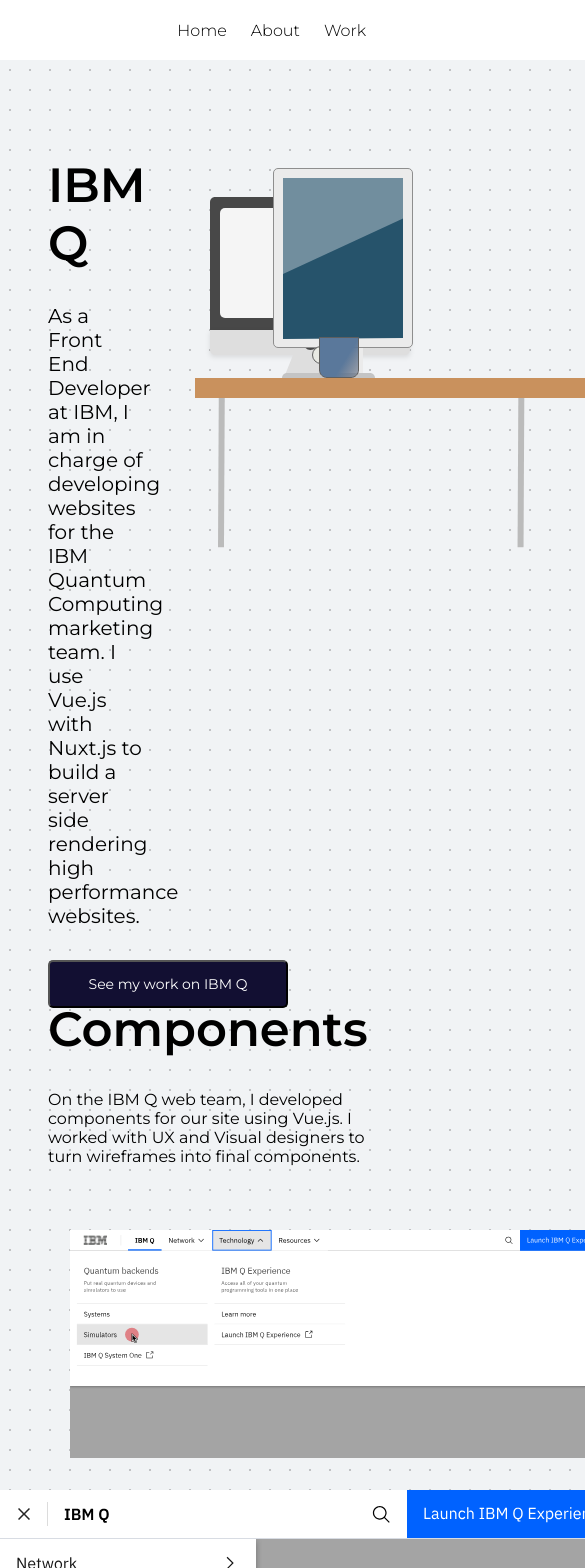
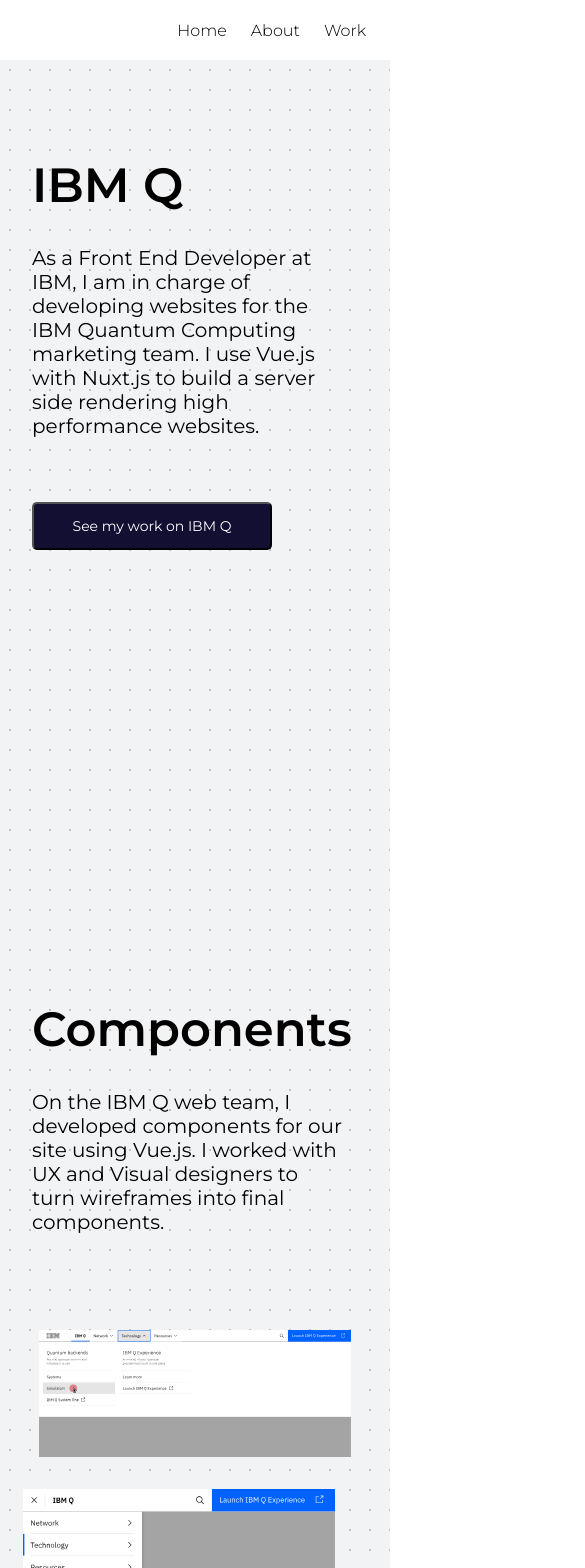
Before and after one commit to eabenojar/abeno, a Vue app: page /ibmq in a window 390 px wide. Shown: the top 1568 px of the page, 585 px wide, since content can reach past the window. Built offline with nearby package versions, Linux system fonts and the light colour scheme.

Commit message:
Added mobile view for ibm projects

```diff
--- a/src/views/Home.vue
+++ b/src/views/Home.vue
@@ -1251,7 +1251,7 @@
     width: 100vw;
     /* background: lightsalmon; */
     display: flex;
-    justify-content: center;
+    justify-content: flex-start;
     align-items: flex-start;
     flex-direction: column;
   }
--- a/src/views/IBMQ.vue
+++ b/src/views/IBMQ.vue
@@ -297,7 +297,6 @@
   width: 100vw;
   display: flex;
   flex-direction: row;
-}
   .ibmq-introduction__content {
     width: 50vw;
     height: 100vh;
@@ -307,6 +306,8 @@
     height: 100vh;
     position: relative;
   }
+}
+
 .ibmq-introduction__content--title {
   font-family: Montserrat, sans-serif;
   font-weight: 600;
@@ -332,7 +333,7 @@
   .ibmq-components__description {
     font-family: Montserrat, sans-serif;
     font-weight: 400;
-    font-size: 1rem;
+    font-size: 1.25rem;
     margin: 2rem 0 0 0;
     padding: 0 3rem;
     width: 50%;
@@ -368,7 +369,7 @@
   .ibmq-projects-content__description {
     font-family: Montserrat, sans-serif;
     font-weight: 400;
-    font-size: 1rem;
+    font-size: 1.25rem;
     margin: 2rem 0 0 0;
     padding: 0 3rem;
     width: 50%;
@@ -376,7 +377,8 @@
 }
 .ibmq-projects {
   height: 100vh;
-  width: 100vw;
+  width: 100%;
+  margin: 0;
   @include flex-grid(center, center);
   flex-direction: row;
   flex-wrap: wrap;
@@ -397,7 +399,6 @@
   margin: 2rem 1rem 2rem 1rem;
   box-shadow: 10px 10px 10px rgba(0, 0, 0, 0.1);
   position: relative;
-  // @include flex-grid(flex-end, none);
   flex-direction: column;
   background: blue;
   border-radius: 4px;
@@ -465,7 +466,6 @@
   left: 60%;
   bottom: calc(60% + 20px);
   animation: 4s ease 0s 1 fadeInLeft;
-  /* animation-iteration-count: infinite; */
 }
 #tall-monitor {
   position: absolute;
@@ -510,4 +510,214 @@
     transform: translateY(0);
   }
 }
+@media only screen and (max-width: 960px) {
+  .ibmq-projects {
+    min-height: 100vh;
+    height: auto;
+    width: 100%;
+    padding: 4rem 0;
+    margin: 0;
+    @include flex-grid(center, center);
+    flex-direction: column;
+    // flex-wrap: wrap;
+
+    .ibmq-projects__box--title,
+    .ibmq-projects__box--description {
+      color: #fff;
+      margin: 2rem 1rem 2rem 1rem;
+      top: 2rem;
+      font-family: Montserrat, sans-serif;
+      z-index: 1000;
+      position: relative;
+    }
+  }
+  .ibmq-introduction {
+    height: 100vh;
+    width: 100vw;
+    display: flex;
+    flex-direction: column;
+    .ibmq-introduction__content {
+      width: 100vw;
+      height: 100vh;
+    }
+    .ibmq-introduction__image {
+      width: 60%;
+      padding: 0 2rem;
+      height: 100vh;
+      position: relative;
+    }
+  }
+  .ibmq-components__images {
+    width: 100%;
+    height: auto;
+    display: flex;
+    justify-content: center;
+    // flex-direction: column;
+    align-items: center;
+    flex-wrap: wrap;
+    #desktop-navbar {
+      width: 80%;
+      margin: 4rem 0 2rem 0;
+    }
+    #tablet-navbar {
+      width: 80%;
+      max-width: 500px;
+      margin: 0 2rem 2rem 0;
+    }
+    #mobile-navbar {
+      width: 80%;
+      max-width: 300px;
+      margin: 2rem;
+    }
+  }
+  #table {
+    position: absolute;
+    left: auto;
+    width: 80%;
+    bottom: 60%;
+    animation: 2s ease 0s 1 fadeInLeft;
+  }
+  #macbook {
+    position: absolute;
+    left: 15%;
+    width: 35%;
+    bottom: calc(60% + 10px);
+    animation: 3s ease 0s 1 fadeInDown;
+  }
+  #coffee-cup {
+    position: absolute;
+    left: 70%;
+    bottom: calc(60% + 10px);
+    animation: 4s ease 0s 1 fadeInLeft;
+  }
+  #tall-monitor {
+    position: absolute;
+    left: 50%;
+    width: 30%;
+    bottom: calc(60% + 10px);
+    animation: 2s ease 0s 1 fadeInDown;
+  }
+  #table-legs {
+    position: absolute;
+    bottom: calc(60% - 150px);
+    width: 75%;
+    left: auto;
+    height: 150px;
+    animation: 3s ease 0s 1 fadeInUp;
+  }
+  .ibmq-projects__box {
+    height: 300px;
+    width: 100%;
+    max-width: 400px;
+    margin: 2rem 0;
+    box-shadow: 10px 10px 10px rgba(0, 0, 0, 0.1);
+    background: none;
+    border-radius: 4px;
+  }
+  .ibmq-projects-content {
+    .ibmq-projects-content__title {
+      font-family: Montserrat, sans-serif;
+      font-weight: 600;
+      font-size: 3rem;
+      margin: 6rem 0 0 0;
+      padding: 0 3rem;
+    }
+    .ibmq-projects-content__description {
+      font-family: Montserrat, sans-serif;
+      font-weight: 400;
+      font-size: 1.25rem;
+      margin: 2rem 0 0 0;
+      padding: 0 3rem;
+      width: 80%;
+    }
+  }
+}
+@media only screen and (max-width: 540px) {
+  #table,
+  #macbook,
+  #coffee-cup,
+  #tall-monitor,
+  #table-legs {
+    display: none;
+  }
+  .ibmq-introduction .ibmq-introduction__content {
+    width: 100vw;
+    height: auto;
+  }
+  .work-button {
+    margin: 2rem 2rem;
+  }
+  .ibmq-introduction {
+    max-height: 100vh;
+    height: auto;
+    width: 100vw;
+    display: -webkit-box;
+    display: -ms-flexbox;
+    display: flex;
+    -webkit-box-orient: vertical;
+    -webkit-box-direction: normal;
+    -ms-flex-direction: column;
+    flex-direction: column;
+  }
+  .ibmq-components .ibmq-components__images #tablet-navbar[data-v-6640f917] {
+    margin: 0 0 2rem 0;
+  }
+  .ibmq- .ibmq-intro .work-button {
+    width: 240px;
+    height: 48px;
+    text-decoration: none;
+    background: #120f32;
+    margin: 2rem 2rem;
+    border-radius: 5px;
+    color: #fff;
+    font-family: Montserrat, sans-serif;
+    font-size: 14px;
+    font-weight: 400;
+  }
+  .ibmq-introduction__content--title {
+    font-family: Montserrat, sans-serif;
+    font-weight: 600;
+    font-size: 3rem;
+    margin: 6rem 2rem 0 2rem;
+    padding: 0;
+  }
+  .ibmq-introduction__content--description {
+    font-family: Montserrat, sans-serif;
+    font-weight: 400;
+    font-size: 1.25rem;
+    margin: 2rem 2rem;
+    padding: 0;
+    width: 80%;
+  }
+  .ibmq-components .ibmq-components__title {
+    font-family: Montserrat, sans-serif;
+    font-weight: 600;
+    font-size: 3rem;
+    margin: 6rem 2rem 0 2rem;
+    padding: 0;
+  }
+  .ibmq-projects-content .ibmq-projects-content__title {
+    font-family: Montserrat, sans-serif;
+    font-weight: 600;
+    font-size: 3rem;
+    margin: 6rem 2rem 0 2rem;
+    padding: 0;
+  }
+  .ibmq-components .ibmq-components__description {
+    font-family: Montserrat, sans-serif;
+    font-weight: 400;
+    font-size: 1.25rem;
+    margin: 2rem 2rem;
+    padding: 0;
+    width: 80%;
+  }
+  .ibmq-projects-content .ibmq-projects-content__description {
+    font-family: Montserrat, sans-serif;
+    font-weight: 400;
+    font-size: 1.25rem;
+    margin: 2rem 2em;
+    padding: 0;
+    width: 80%;
+  }
+}
 </style>
```
Lines whose indentation alone changed are shown as unchanged.
